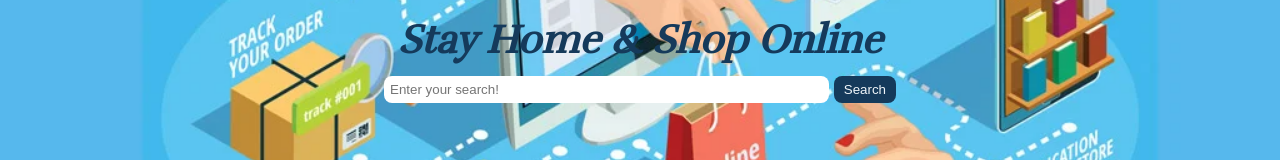
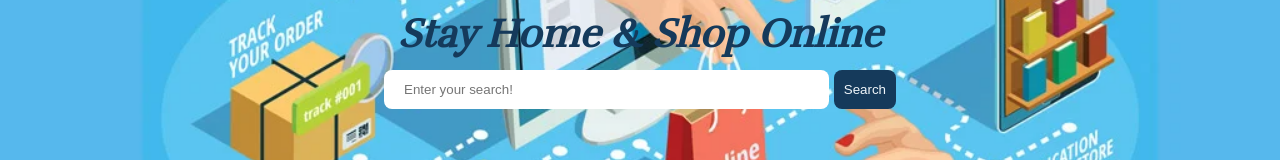
Before and after one commit to sshatil/eShopWorld, a React (Create React App) app in the folder client/: page / in a window 1280 px wide. Shown: the part 217-377 px from the top of the page. Built offline with nearby package versions, Linux system fonts and the light colour scheme; no server answers.

Commit message:
details and header bug fix

```diff
--- a/client/src/components/utils/ProductItem.jsx
+++ b/client/src/components/utils/ProductItem.jsx
@@ -18,8 +18,8 @@ const ProductItem = ({ product }) => {
           <p className="product__id">id: {product_id}</p>
         </div>
         <h5>Price: $ {price}</h5>
-        <div className="btn" onClick={() => addToCart(product)}>
-          <Link to="#!">
+        <div className="btn">
+          <Link to="#!" onClick={() => addToCart(product)}>
             <button>Add to Cart</button>
           </Link>
           <Link to={`/details/${product._id}`}>
--- a/client/src/styles/Header.scss
+++ b/client/src/styles/Header.scss
@@ -25,7 +25,7 @@
   &__input {
     input {
       width: 100%;
-      padding: 6px;
+      padding: 12px 20px;
       border: none;
       outline: none;
       border-radius: 8px;
```
